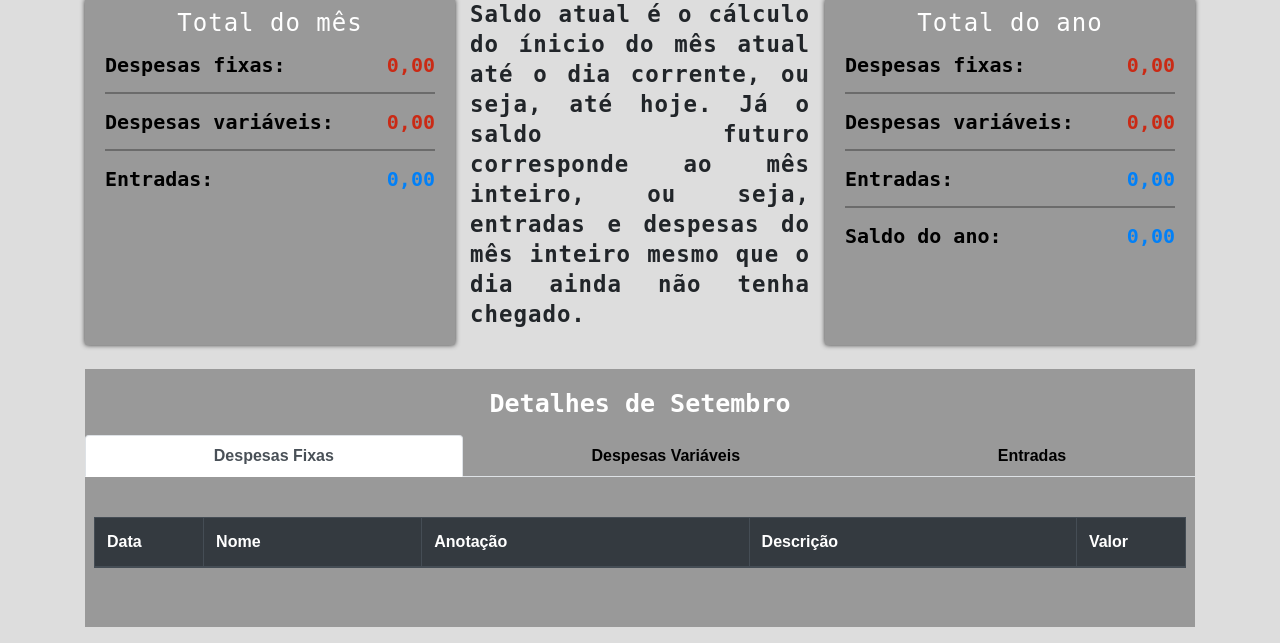
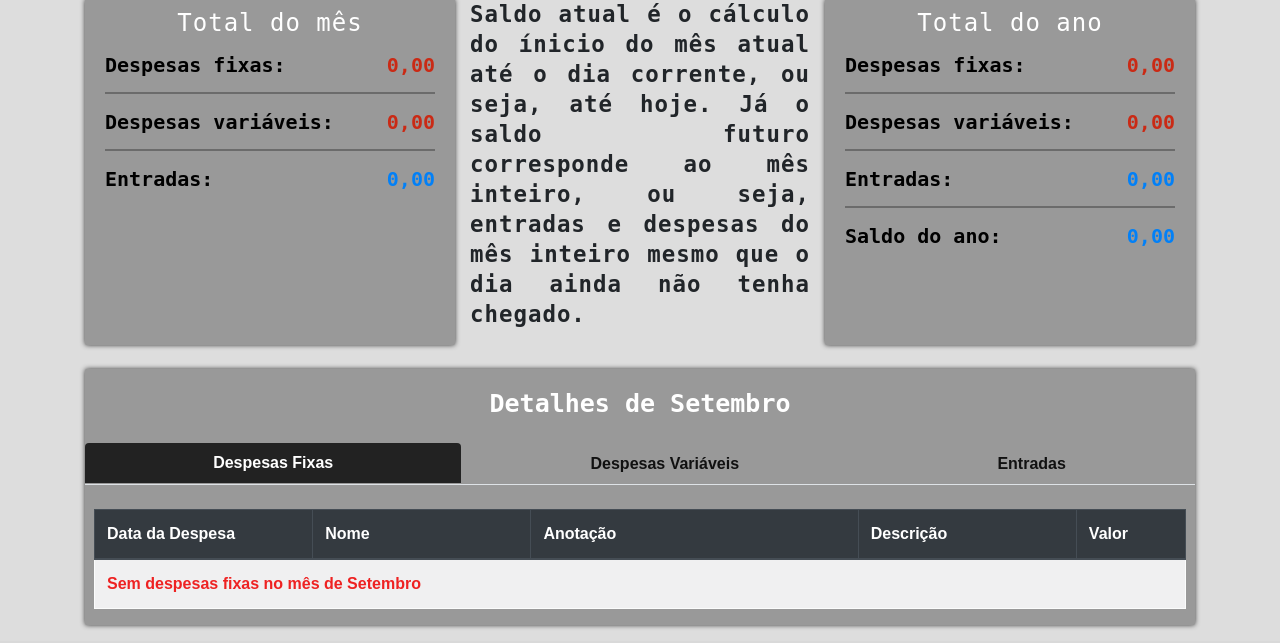
Before and after one commit to Ueverton21/meorganiza, a PHP site: page /resumo in a window 1280 px wide. Shown: the part 343-986 px from the top of the page. Run offline with PHP 8.4, Linux system fonts and the light colour scheme; the visitor is signed in with stand-in values (Sample User, id 1); tables that the repository leaves empty or names only in its code hold one stand-in row (values such as "Sample post"); lists and menus that the app fills with data are empty; some libraries are stand-ins or nearby versions.

Commit message:
Concluído design e funcionamento da tela de resumo

```diff
--- a/css/resumo.css
+++ b/css/resumo.css
@@ -94,8 +94,10 @@ div.quadro h5 span.ganho{
 }
 
 div.detalhes{
-    padding: 20px 0;
+    padding: 20px 0 0 0;
     background-color: #999;
+    border-radius: 2px;
+    box-shadow: 0 0 5px #333;
 }
 
 div.detalhes h4{
@@ -106,6 +108,12 @@ div.detalhes h4{
 }
 
 div.detalhes ul li a{
-    color: #000;
+    color: rgb(17, 17, 17);
     font-weight: bold;
 }
+
+div.detalhes ul li a.active{
+    color: #FFF !important;
+    background-color: #222 !important;
+    border: 0;
+}
--- a/resumo/index.php
+++ b/resumo/index.php
@@ -1,5 +1,6 @@
 <?php
   include_once('../php/init.php');
+  include_once('../php/datas.php');
   session_start();
 
   //TIMEZONE BRASIL
@@ -211,7 +212,7 @@
     <div class="detalhes mt-4">
       <h4 class="text-center">Detalhes de <?php echo $arrayMes[intval($mes)-1]; ?></h4>
 
-      <ul class="nav nav-tabs nav-fill mt-3" id="pillsNave" role="tablist">
+      <ul class="nav nav-tabs nav-fill mt-4" id="pillsNave" role="tablist">
         <li class="nav-item">
           <a class="nav-link active" id="nav-tabs-01" data-toggle="tab" role="tab" href="#nav-01">Despesas Fixas</a>
         </li>
@@ -224,22 +225,54 @@
       </ul>
 
       <div class="tab-content" id="nav-tabContent">
+        <?php
+          //CONSULTAR DESPESAS FIXAS
+          $consulta_fixas = mysqli_query($conn, "SELECT * FROM despesas_fixas  WHERE id_usuario = '$user'  AND MONTH(date_despesa) = MONTH('00-$mes-0000') ORDER BY date_despesa DESC");
+          //CONSULTAR DESPESAS VARIÁVEIS
+          $consulta_variaveis = mysqli_query($conn, "SELECT * FROM despesas_variaveis  WHERE id_usuario = '$user'  AND MONTH(date_despesa) = MONTH('00-$mes-0000') ORDER BY date_despesa DESC");
+          //CONSULTAR DESPESAS ENTRADAS
+          $consulta_entradas = mysqli_query($conn, "SELECT * FROM entradas  WHERE id_usuario = '$user'  AND MONTH(data_entrada) = MONTH('00-$mes-0000') ORDER BY data_entrada DESC");
+        ?>
         <!-- DESPESAS FIXAS -->
         <div class="tab-pane fade show active" id="nav-01" role="tabpanel">
           <div class="row">
-            <div class="col-sm-12 p-4">
-              <table class="table table-dark table-bordered mt-3">
+            <div class="col-sm-12 pl-4 pr-4">
+              <table class="table table-light table-bordered table-striped mt-4">
                 <thead class="thead-dark">
                   <tr class="header">
-                    <th style="width:10%;">Data</th>
+                    <th style="width:20%;">Data da Despesa</th>
                     <th style="width:20%;">Nome</th>
                     <th style="width:30%;">Anotação</th>
-                    <th style="width:30%;">Descrição</th>
+                    <th style="width:20%;">Descrição</th>
                     <th style="width:10%;">Valor</th>
                   </tr>
                 </thead>
-                <tr>
-                </tr>
+
+                <tbody>
+                  <?php
+                    while($linha = mysqli_fetch_assoc($consulta_fixas)){
+                      $n_fixas = 1;
+                  ?>
+                      <tr>
+                        <td><?php echo retornaDataFormatoBr($linha['date_despesa']);?></td>
+                        <td><?php echo utf8_encode($linha['nome']);?></td>
+                        <td><?php echo utf8_encode($linha['anotacao']);?></td>
+                        <td><?php echo utf8_encode($linha['descricao']);?></td>
+                        <td><?php echo number_format($linha['valor'],2,',','');?></td>
+                      </tr>
+                  <?php
+                    }
+                  ?>
+                  <?php
+                    //CONSULTA VAZIA
+                    if(!isset($n_fixas)){
+                  ?>
+                      <th style="color: #E22;" colspan='5'>Sem despesas fixas no mês de <?php echo $arrayMes[intval($mes)-1];?></th>
+                  <?php
+                    }
+                  ?>
+
+                </tbody>
               </table>
             </div>
           </div>
@@ -247,19 +280,83 @@
         <!-- DESPESAS VARIÁVEIS -->
         <div class="tab-pane fade show" id="nav-02" role="tabpanel">
           <div class="row">
-            <div class="col-sm-12 p-4">
-              <table class="table table-dark table-bordered mt-3">
+            <div class="col-sm-12 pl-4 pr-4">
+              <table class="table table-light table-bordered table-striped mt-4">
                 <thead class="thead-dark">
                   <tr class="header">
-                    <th style="width:10%;">DETET</th>
+                    <th style="width:20%;">Data da Despesa</th>
                     <th style="width:20%;">Nome</th>
                     <th style="width:30%;">Anotação</th>
-                    <th style="width:30%;">Descrição</th>
+                    <th style="width:20%;">Descrição</th>
                     <th style="width:10%;">Valor</th>
                   </tr>
                 </thead>
-                <tr>
-                </tr>
+
+                <tbody>
+                  <?php
+                    while($linha = mysqli_fetch_assoc($consulta_variaveis)){
+                      $n_variaveis = 1;
+                  ?>
+                      <tr>
+                        <td><?php echo retornaDataFormatoBr($linha['date_despesa']);?></td>
+                        <td><?php echo utf8_encode($linha['nome']);?></td>
+                        <td><?php echo utf8_encode($linha['anotacao']);?></td>
+                        <td><?php echo utf8_encode($linha['descricao']);?></td>
+                        <td><?php echo number_format($linha['valor'],2,',','');?></td>
+                      </tr>
+                  <?php
+                    }
+                  ?>
+                  <?php
+                    //CONSULTA VAZIA
+                    if(!isset($n_variaveis)){
+                  ?>
+                      <th style="color: #E22;" colspan='5'>Sem despesas variáveis no mês de <?php echo $arrayMes[intval($mes)-1];?></th>
+                  <?php
+                    }
+                  ?>
+                </tbody>
+              </table>
+            </div>
+          </div>
+        </div>
+        <!-- ENTRADAS -->
+        <div class="tab-pane fade show" id="nav-03" role="tabpanel">
+          <div class="row">
+            <div class="col-sm-12 pl-4 pr-4">
+              <table class="table table-light table-bordered table-striped mt-4">
+                <thead class="thead-dark">
+                  <tr class="header">
+                    <th style="width:15%;">Data da Entrada</th>
+                    <th style="width:50%;">Descrição</th>
+                    <th style="width:20%;">Tipo de entrada</th>
+                    <th style="width:15%;">Valor</th>
+                  </tr>
+                </thead>
+
+                <tbody>
+                  <?php
+                    while($linha = mysqli_fetch_assoc($consulta_entradas)){
+                      $n_entradas = 1;
+                  ?>
+                      <tr>
+                        <td><?php echo retornaDataFormatoBr($linha['data_entrada']);?></td>
+                        <td><?php echo utf8_encode($linha['descricao']);?></td>
+                        <td><?php echo utf8_encode($linha['tipo']);?></td>
+                        <td><?php echo number_format($linha['valor'],2,',','');?></td>
+                      </tr>
+                  <?php
+                    }
+                  ?>
+                  <?php
+                    //CONSULTA VAZIA
+                    if(!isset($n_entradas)){
+                  ?>
+                      <th style="color: #E22;" colspan='5'>Sem entradas no mês de <?php echo $arrayMes[intval($mes)-1];?></th>
+                  <?php
+                    }
+                  ?>
+                </tbody>
               </table>
             </div>
           </div>
```
